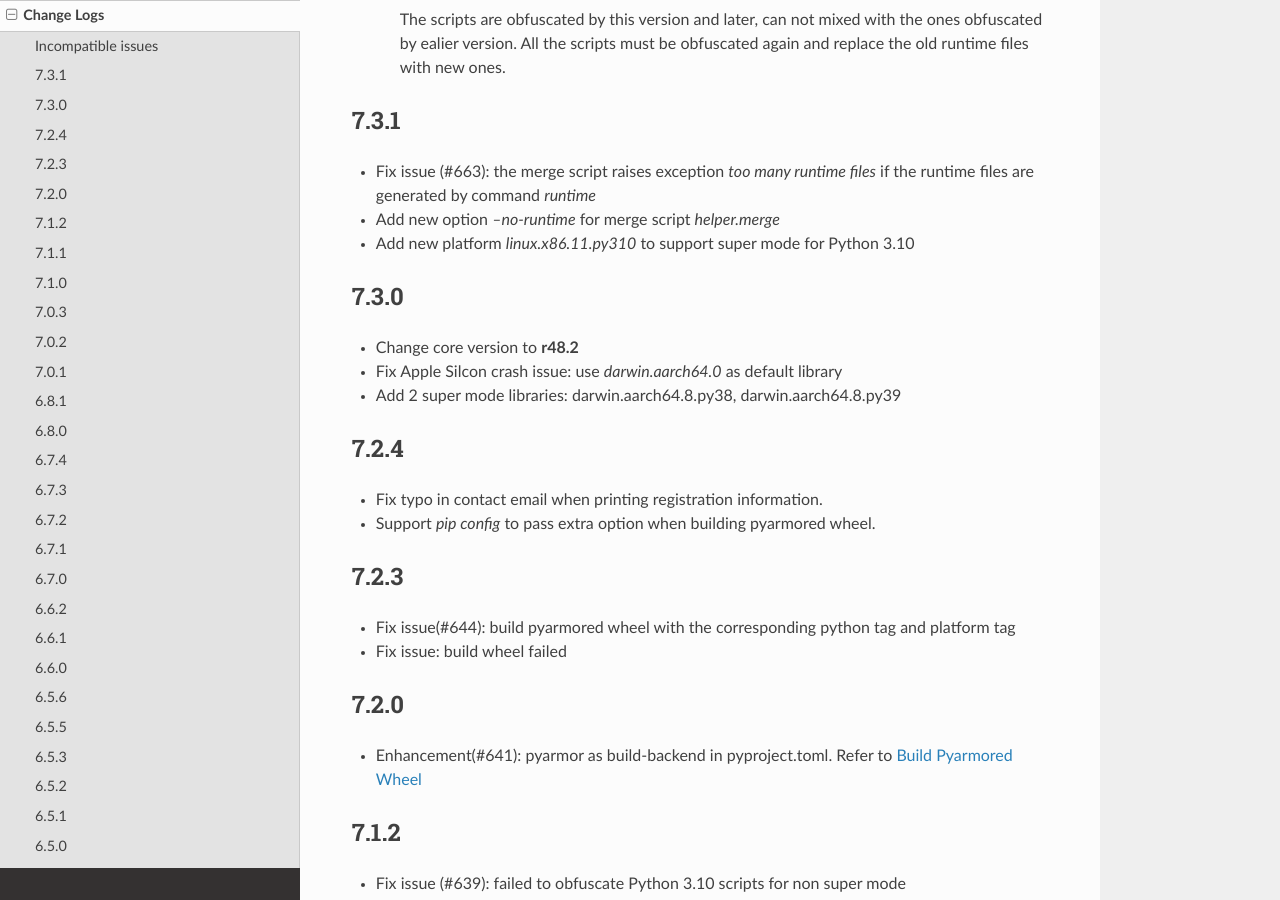
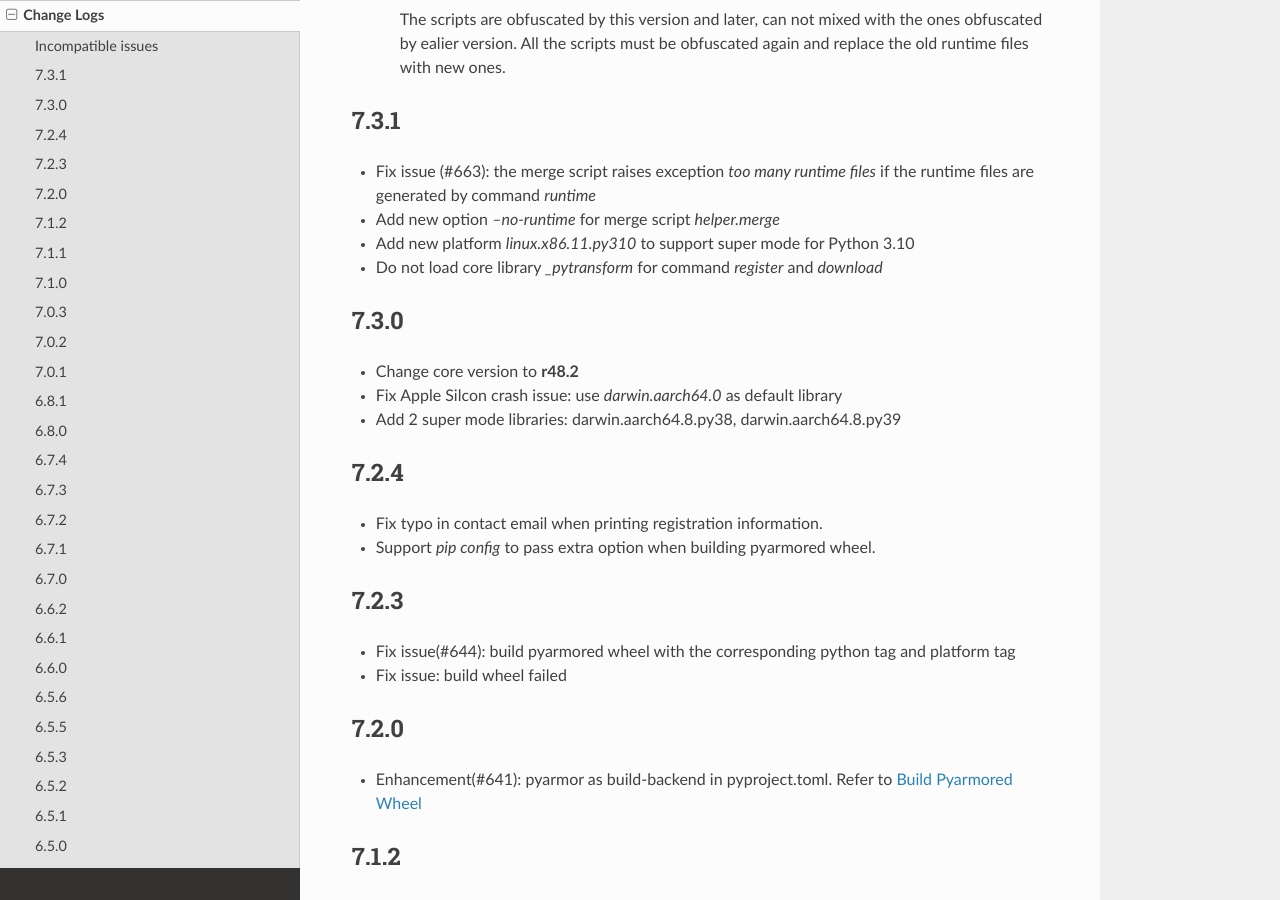
Before and after one commit to dashingsoft/pyarmor, a Sphinx documentation site: the page built from docs/change-logs.rst, in a window 1280 px wide and 900 px high, scrolled down 678 px. Built offline with Sphinx 7.4.7 and the Read the Docs theme 2.0.0, drawn with Linux system fonts in a browser that asks for light colours.

Commit message:
Add change log

```diff
--- a/docs/change-logs.rst
+++ b/docs/change-logs.rst
@@ -48,6 +48,7 @@
   if the runtime files are generated by command `runtime`
 * Add new option `--no-runtime` for merge script `helper.merge`
 * Add new platform `linux.x86.11.py310` to support super mode for Python 3.10
+* Do not load core library `_pytransform` for command `register` and `download`
 
 7.3.0
 -----
```
